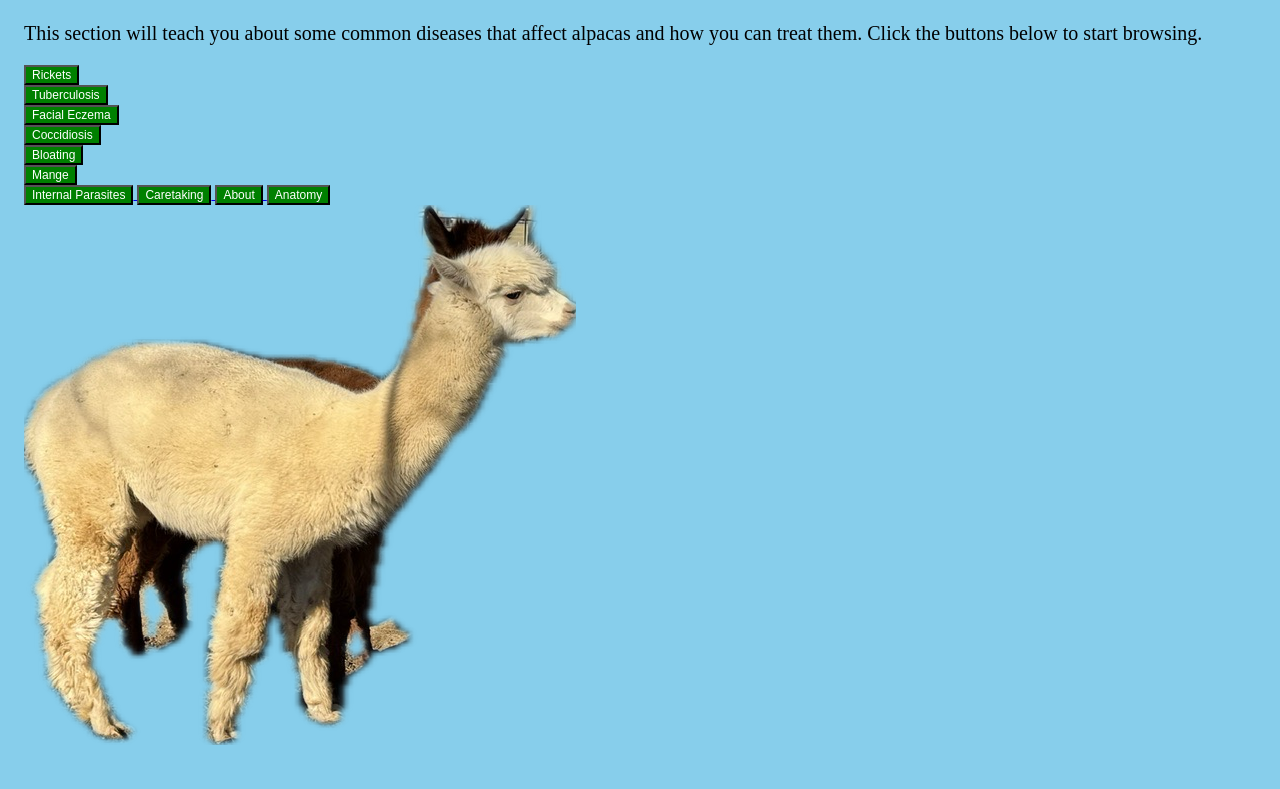
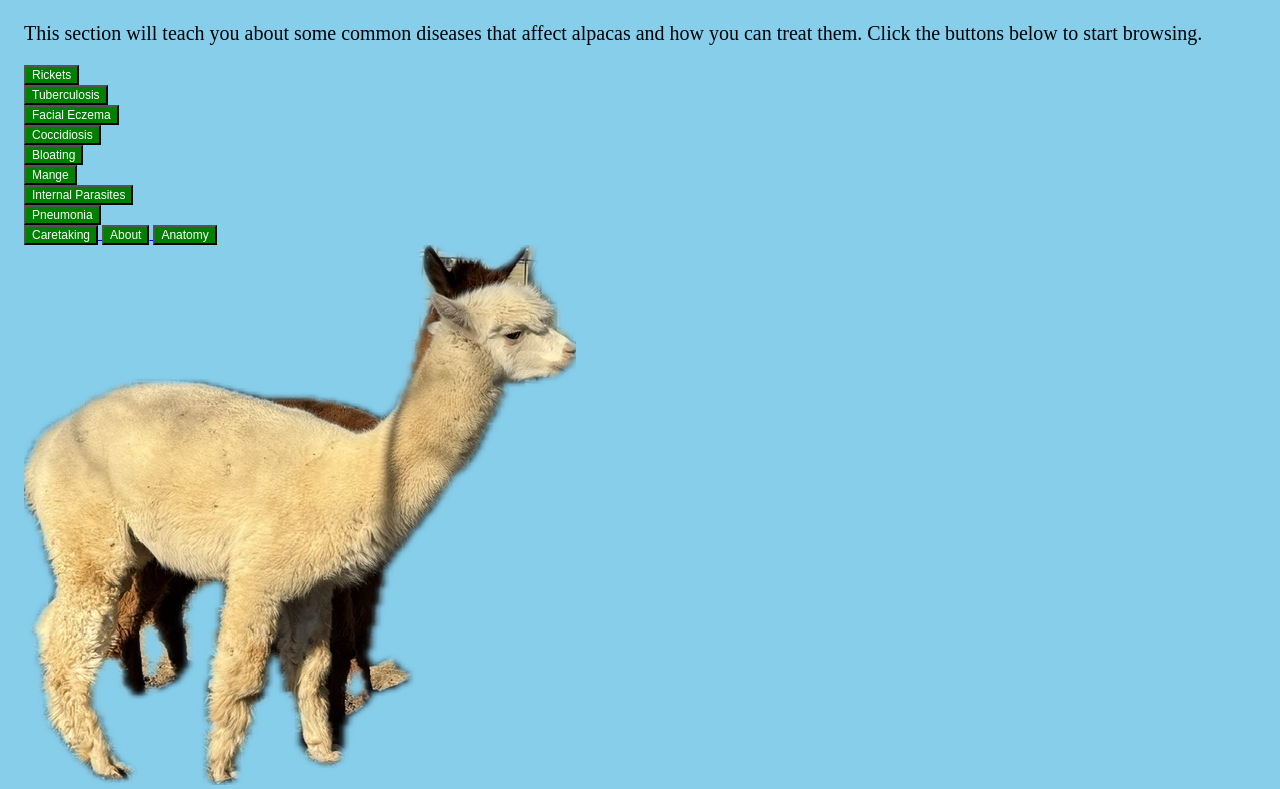
Before and after one commit to Iconic-Gold-Eye/Alpaca-Care-Taking, a plain HTML site: page docs/index.html in a window 1280 px wide. Shown: the part 1209-1998 px from the top of the page. Before the commit the page ends 1958 px from the top, so only its background shows below. Drawn offline with Linux system fonts and the light colour scheme.

Commit message:
Update index.html

```diff
--- a/docs/index.html
+++ b/docs/index.html
@@ -25,6 +25,9 @@
     <a href="Mange.html"> <button> Mange </button> </a>
     <br>
     <a href="Internal-Parasites.html"> <button> Internal Parasites </button> </a>
+    <br>
+    <a href="Pneumonia.html"> <button> Pneumonia </button> </a>
+    <br>
     <a href = "dailycare.html"> <button> Caretaking </button> </a>
     <a href ="README.md"> <button> About </button> </a>
     <a href="anatomy.html"> <button> Anatomy </button> </a>
```
